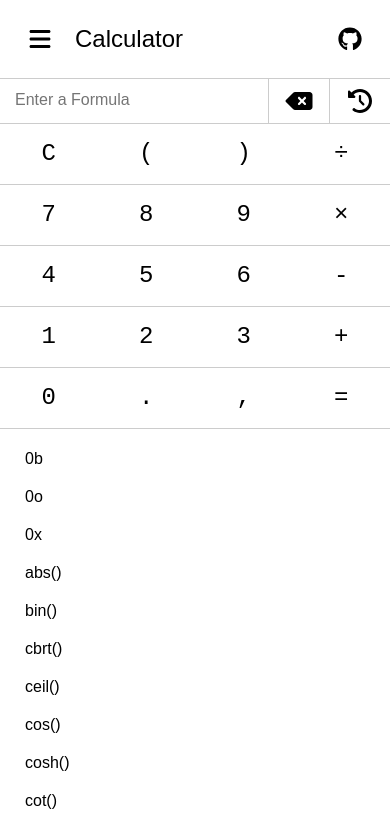
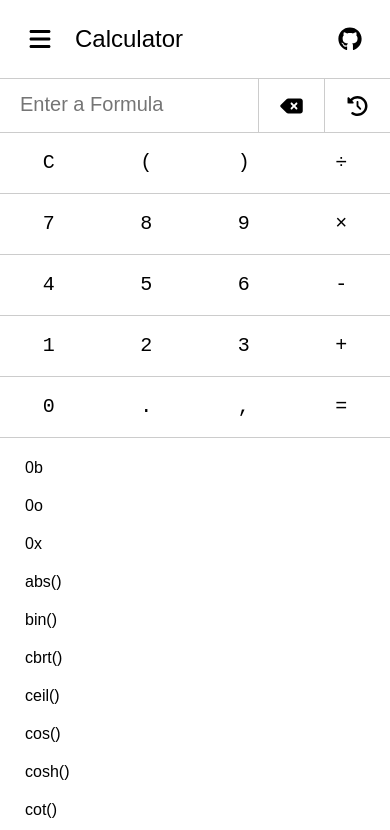
Before and after one commit to shangzhenyang/calculator, a React (Vite) app: page / in a window 390 px wide. Shown: the top 830 px of the page. Built offline with nearby package versions, Linux system fonts and the light colour scheme.

Commit message:
Update styles

```diff
--- a/src/pages/Regular.tsx
+++ b/src/pages/Regular.tsx
@@ -102,7 +102,6 @@ function Regular({ math }: PageProps) {
 					>
 						<FontAwesomeIcon
 							icon={faEquals}
-							size="xl"
 							fixedWidth
 						/>
 					</button>
@@ -113,7 +112,6 @@ function Regular({ math }: PageProps) {
 					>
 						<FontAwesomeIcon
 							icon={faKeyboard}
-							size="xl"
 							fixedWidth
 						/>
 					</button>
@@ -126,7 +124,6 @@ function Regular({ math }: PageProps) {
 					>
 						<FontAwesomeIcon
 							icon={faDeleteLeft}
-							size="xl"
 							fixedWidth
 						/>
 					</button>
@@ -137,7 +134,6 @@ function Regular({ math }: PageProps) {
 					>
 						<FontAwesomeIcon
 							icon={faClockRotateLeft}
-							size="xl"
 							fixedWidth
 						/>
 					</button>
--- a/src/pages/Stat.tsx
+++ b/src/pages/Stat.tsx
@@ -159,7 +159,7 @@ function Stat({ math }: PageProps) {
 				onSubmit={addNumber}
 			>
 				<button type="submit" title={t("add").toString()}>
-					<FontAwesomeIcon icon={faCheck} size="xl" fixedWidth />
+					<FontAwesomeIcon icon={faCheck} fixedWidth />
 				</button>
 			</MainInputBar>
 			<div className={styles["stat-editor"]}>
--- a/src/styles/Keyboard.module.css
+++ b/src/styles/Keyboard.module.css
@@ -4,7 +4,6 @@
 	flex: 1;
 	grid-template-columns: repeat(4, 1fr);
 	grid-template-rows: repeat(5, 1fr);
-	height: 406px;
 	width: 100%;
 }
 
@@ -22,6 +21,7 @@
 	}
 
 	.keyboard button {
+		font-size: 1.25rem;
 		padding: 15px;
 	}
 }
--- a/src/styles/MainInputBar.module.css
+++ b/src/styles/MainInputBar.module.css
@@ -8,6 +8,8 @@
 }
 
 .main-input-bar>* {
+	font-family: monospace;
+	font-size: 1.5rem;
 	padding: 20px 25px;
 }
 
@@ -15,7 +17,6 @@
 	align-items: center;
 	border-left: var(--border);
 	display: flex;
-	font-size: inherit;
 	gap: 10px;
 	white-space: nowrap;
 }
@@ -24,13 +25,10 @@
 	align-items: center;
 	border-left: var(--border);
 	display: flex;
-	font-size: 1.25rem;
 }
 
 .main-input-bar>input {
 	display: block;
-	font-family: monospace;
-	font-size: 1.5rem;
 	width: 100%;
 }
 
@@ -40,10 +38,7 @@
 
 @media screen and (max-width: 700px) {
 	.main-input-bar>* {
-		padding: 10px 15px;
-	}
-
-	.main-input-bar>input {
-		font-size: 1rem;
+		font-size: 1.25rem;
+		padding: 15px 20px;
 	}
 }
--- a/src/styles/globals.css
+++ b/src/styles/globals.css
@@ -44,7 +44,7 @@ textarea {
 	background-color: transparent;
 	border: none;
 	color: inherit;
-	font-family: inherit;
+	font: inherit;
 }
 
 hr {
```
